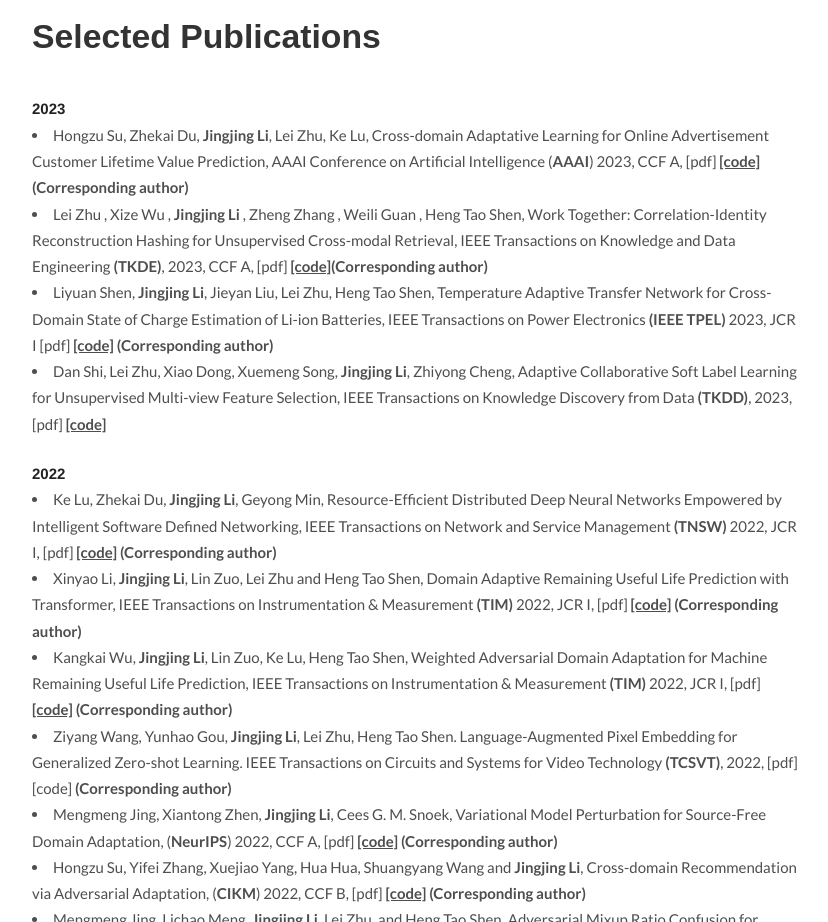
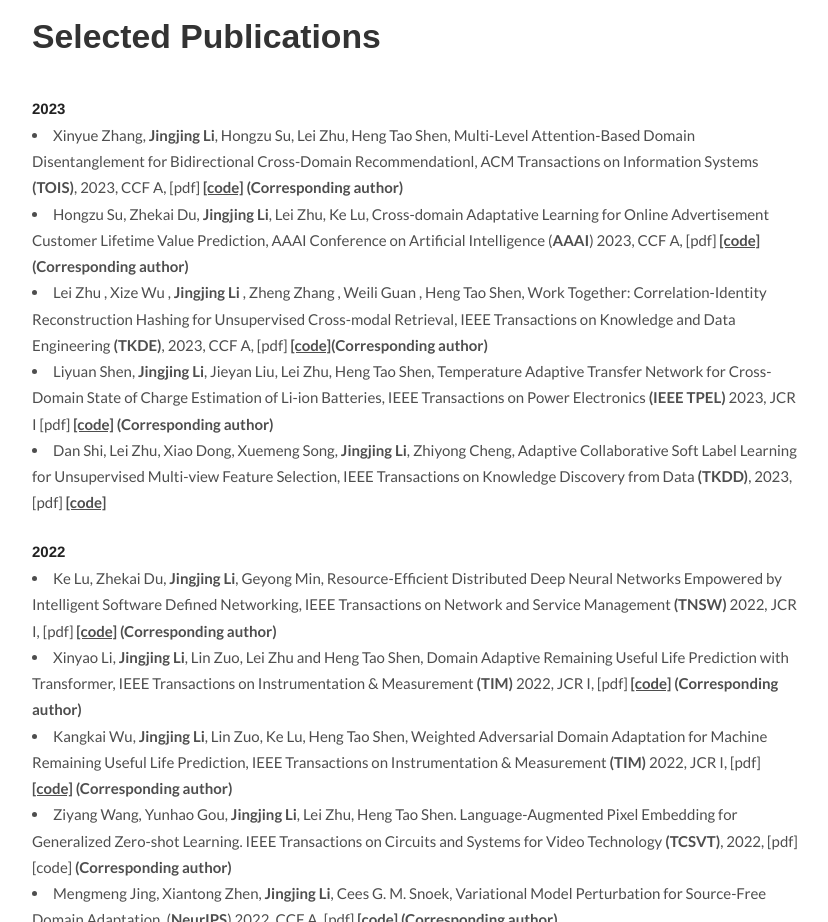
Before and after one commit to lijin118/lijin118.github.io, a plain HTML site: page index.html in a window 1280 px wide. Shown: the part 900-1822 px from the top of the page, without its empty margins (224-1052 px from the left). Drawn offline with Linux system fonts and the light colour scheme.

Commit message:
Update index.html

```diff
--- a/index.html
+++ b/index.html
@@ -94,6 +94,7 @@
 
 				<br><b>2023</b></br>
 
+				<li>Xinyue Zhang, <b>Jingjing Li</b>, Hongzu Su, Lei Zhu, Heng Tao Shen, Multi-Level Attention-Based Domain Disentanglement for Bidirectional Cross-Domain Recommendationl, ACM Transactions on Information Systems <b>(TOIS)</b>, 2023, CCF A, [pdf] <a href=""><b>[code]</b></a> <b>(Corresponding author)</b> </li>
 
 				<li>Hongzu Su, Zhekai Du, <b>Jingjing Li</b>, Lei Zhu, Ke Lu, Cross-domain Adaptative Learning for Online Advertisement Customer Lifetime Value Prediction, AAAI Conference on Artificial Intelligence (<b>AAAI</b>) 2023, CCF A, [pdf] <a href=""><b>[code]</b></a> <b>(Corresponding author)</b> </li>
 
```
